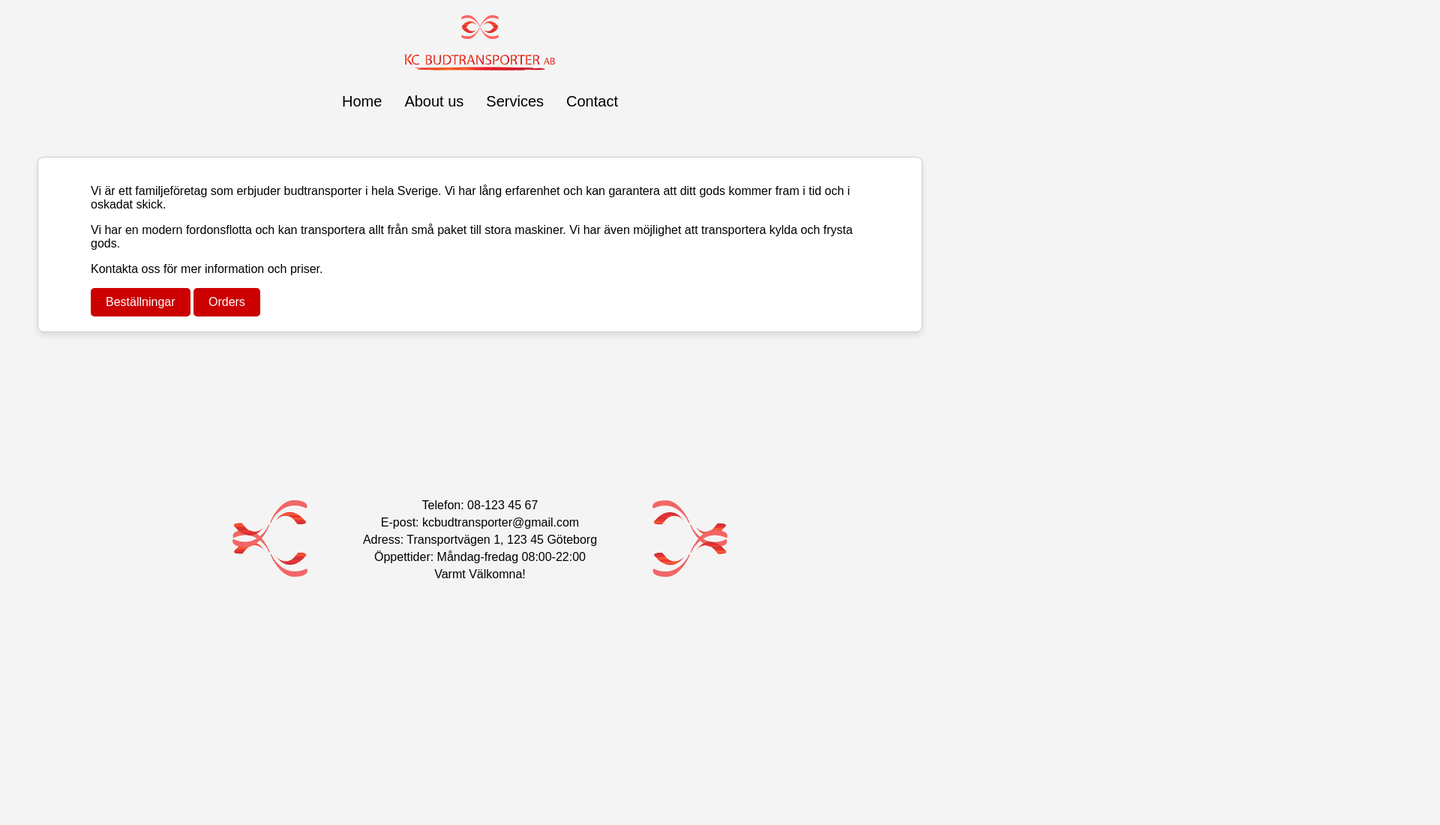
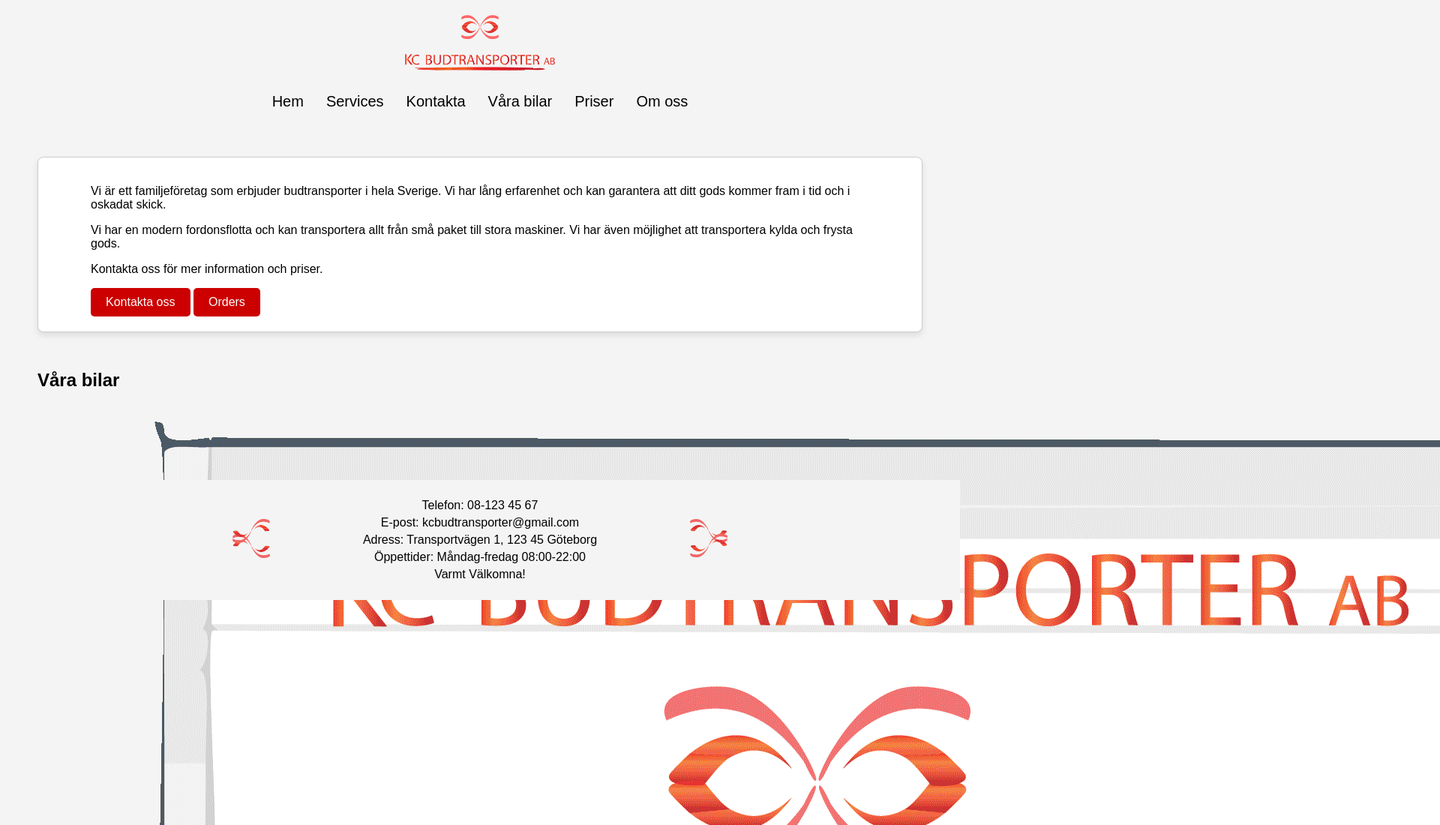
Before and after one commit to mypinkworld/KC-Budtransporter-AB, a plain HTML site: page index.html in a window 1280 px wide. Shown: the top 1100 px of the page at 75% size, 1920 px wide, since content can reach past the window. Before the commit the page ends 800 px from the top, so only its background shows below. Drawn offline with Linux system fonts and the light colour scheme.

Commit message:
added car

```diff
--- a/index.html
+++ b/index.html
@@ -11,10 +11,12 @@
     <img class="header-logo" src="images/kc-logo.gif" alt="Logotype">
 
     <nav>
-       <p> Home </p>
-         <p> About us </p>
+       <p> Hem </p>
             <p> Services </p>
-                <p> Contact </p>
+                <p> Kontakta </p>
+                <p> Våra bilar </p>
+                <p> Priser </p>
+                <p> Om oss </p>
     </nav>
     <div class="content-box">
     <div class="content-text">
@@ -22,11 +24,19 @@
     <p>Vi har en modern fordonsflotta och kan transportera allt från små paket till stora maskiner. Vi har även möjlighet att transportera kylda och frysta gods.</p>
     <p>Kontakta oss för mer information och priser.</p>
 
-    <button> Beställningar </button>
+    <button> Kontakta oss </button>
     <button> Orders </button>
-
     </div>
     </div>
+        <div class="content-text">
+            <h2> Våra bilar </h2>
+            <div class="content-image-container">
+            <img class="content-image" src="images/kc-car.gif" alt="Lastbil">
+            <img class="content-image" src="images/kc-car.gif" alt="Lastbil">
+        </div>
+        <button> Se mer </button>
+        <button> Priser </button>
+        </div>
     <footer>
         <div class="footer-content">
             <!-- Vänster logotyp -->
--- a/styles.css
+++ b/styles.css
@@ -99,7 +99,7 @@ footer {
 }
 
 .footer-logo {
-    width: 100px;
+    width: 50px;
     height: auto;
     margin: 0 10px;
 }
```
